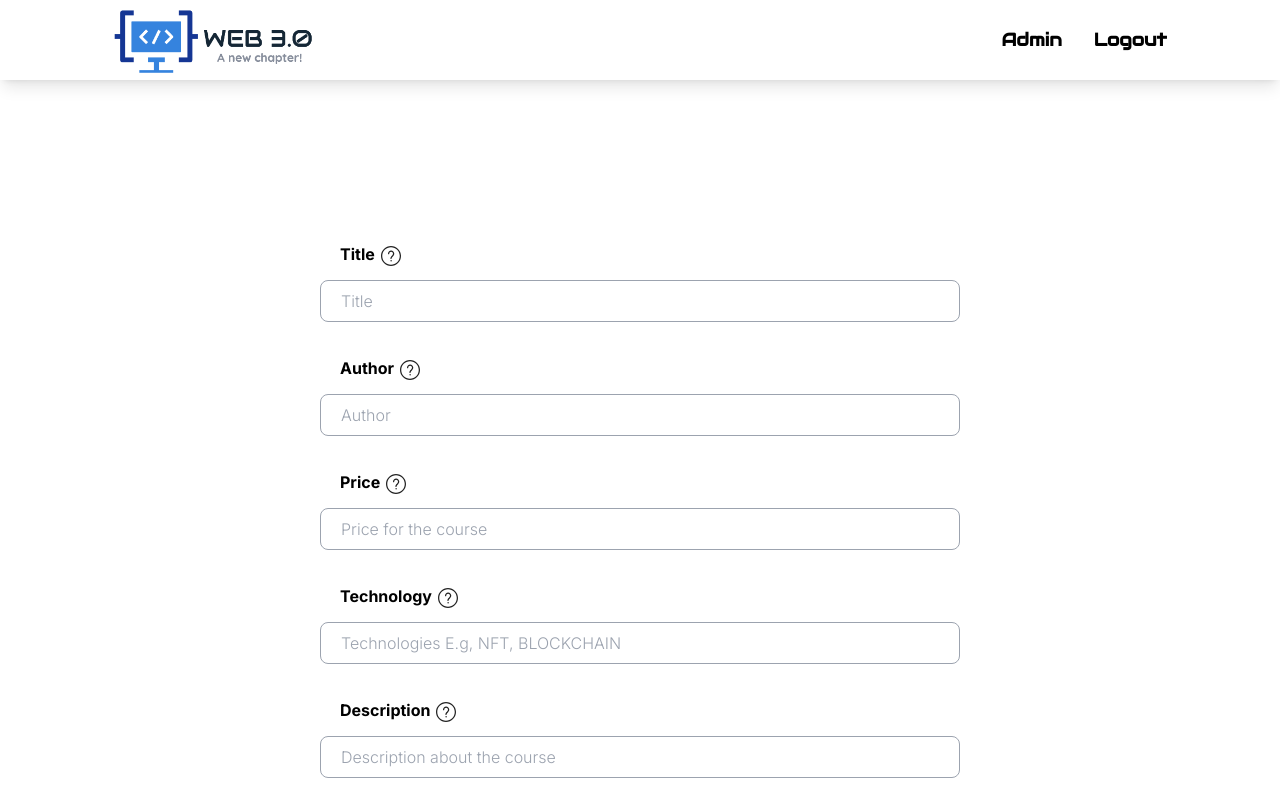
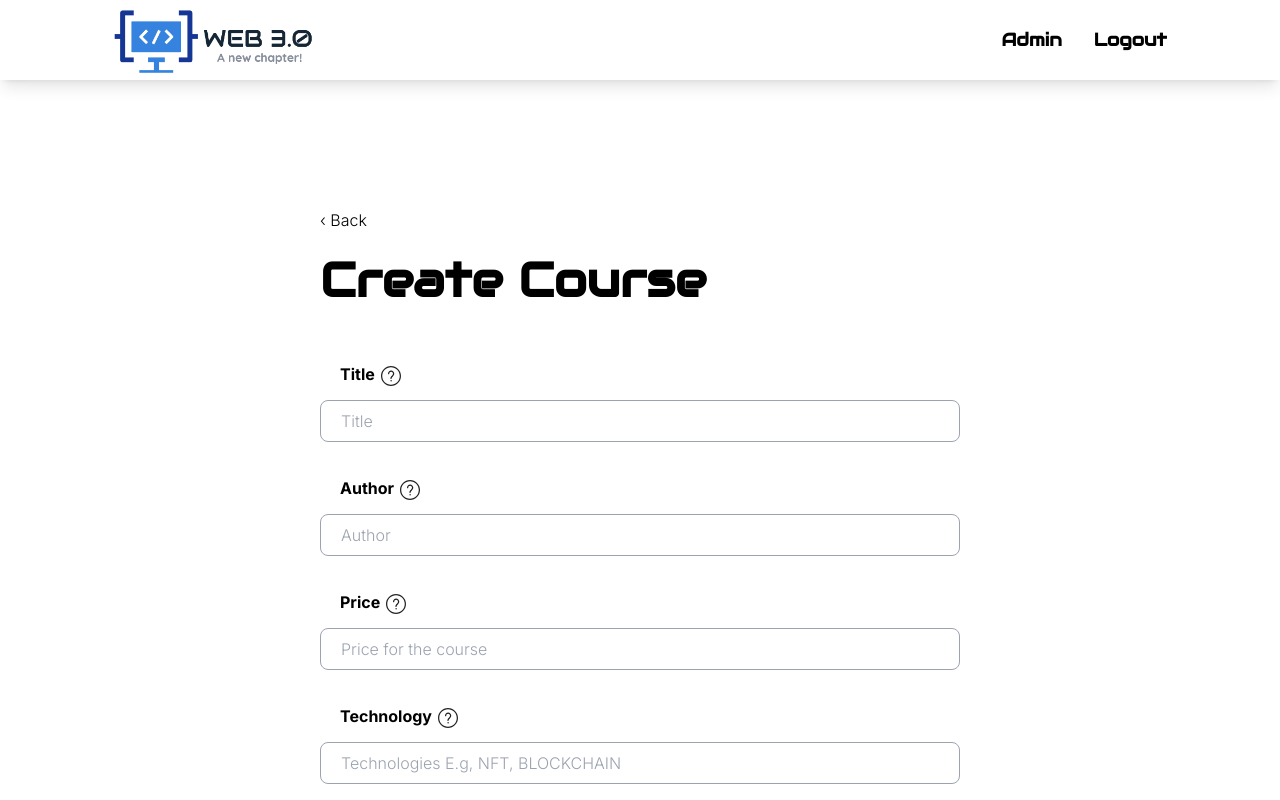
Before and after one commit to Fenil7480/course-aggregator, a Next.js app: page /createCourse in a window 1280 px wide. Shown: the top 800 px of the page. Built offline with nearby package versions, Linux system fonts and the light colour scheme.

Commit message:
Fix: add title to /editCourse and /createCourse

```diff
--- a/src/pages/createCourse.js
+++ b/src/pages/createCourse.js
@@ -1,10 +1,19 @@
 import styles from "../styles/Home.module.css";
 import AdminCourseAdd from "../components/adminCourseAdd";
 import Button from "../components/button"
+import Link from "next/link"
+
 function createCourse() {
   return (
     <main id="main">
       <div className="flex mt-32 flex-col justify-center w-3/6 m-auto">
+        <Link
+            href="../courseDashboard"
+            target="_blank"
+            rel="noopener noreferrer">
+              <a className="hover:underline hover:text-blue-600 w-fit">	&lsaquo; Back</a>
+            </Link>
+            <h1>Create Course</h1>
         <AdminCourseAdd
           name="Title"
           placeHolder="Title"
--- a/src/pages/editCourse/[slug].js
+++ b/src/pages/editCourse/[slug].js
@@ -3,6 +3,7 @@ import Button from "../../components/button"
 import { useRouter } from "next/router";
 import { useState } from "react";
 import axios from "axios";
+import Link from "next/link"
 
 const EditCourse = ({ courses }) => {
   const router = useRouter();
@@ -42,6 +43,13 @@ const EditCourse = ({ courses }) => {
       return (
         <main id="main">
           <div className="flex mt-32 flex-col justify-center w-3/6 m-auto">
+            <Link
+            href="../courseDashboard"
+            target="_blank"
+            rel="noopener noreferrer">
+              <a className="hover:underline hover:text-blue-600 w-fit">	&lsaquo; Back</a>
+            </Link>
+            <h1>Edit Course</h1>
             <AdminCourseAdd
               name="Title"
               placeHolder="Title of the course"
```
